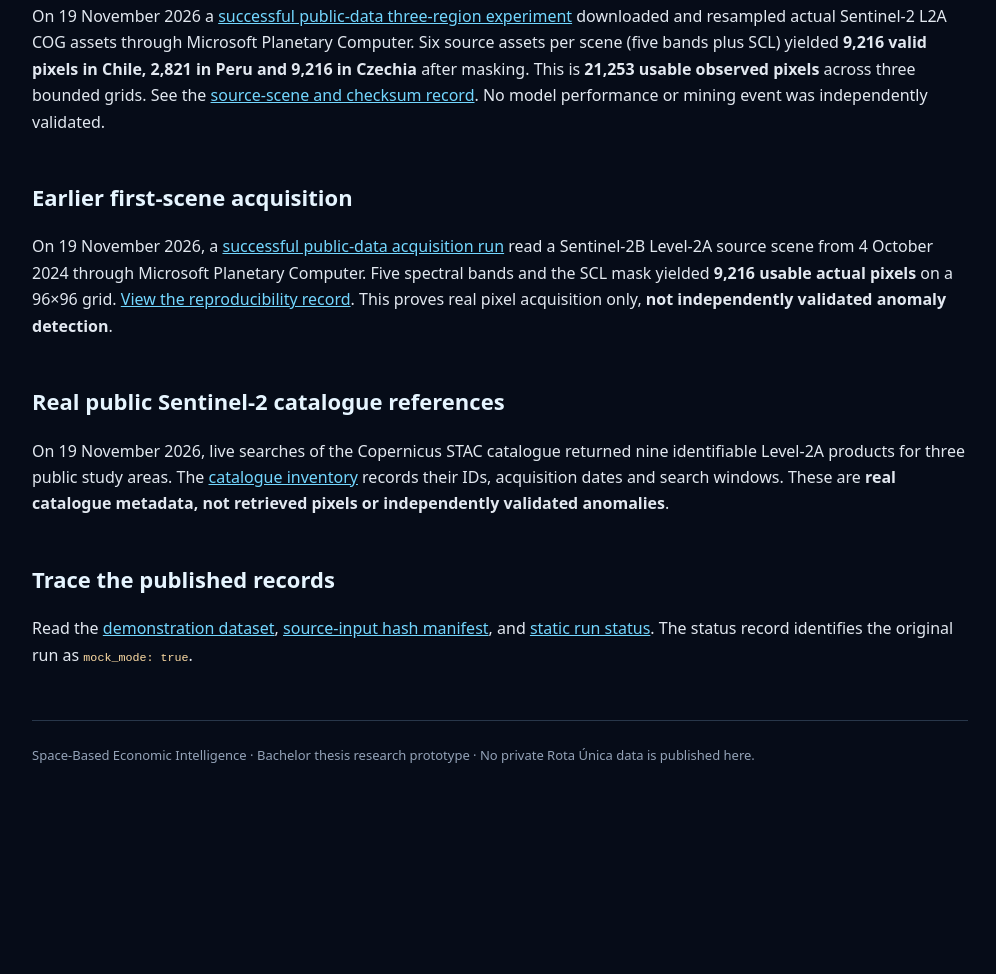
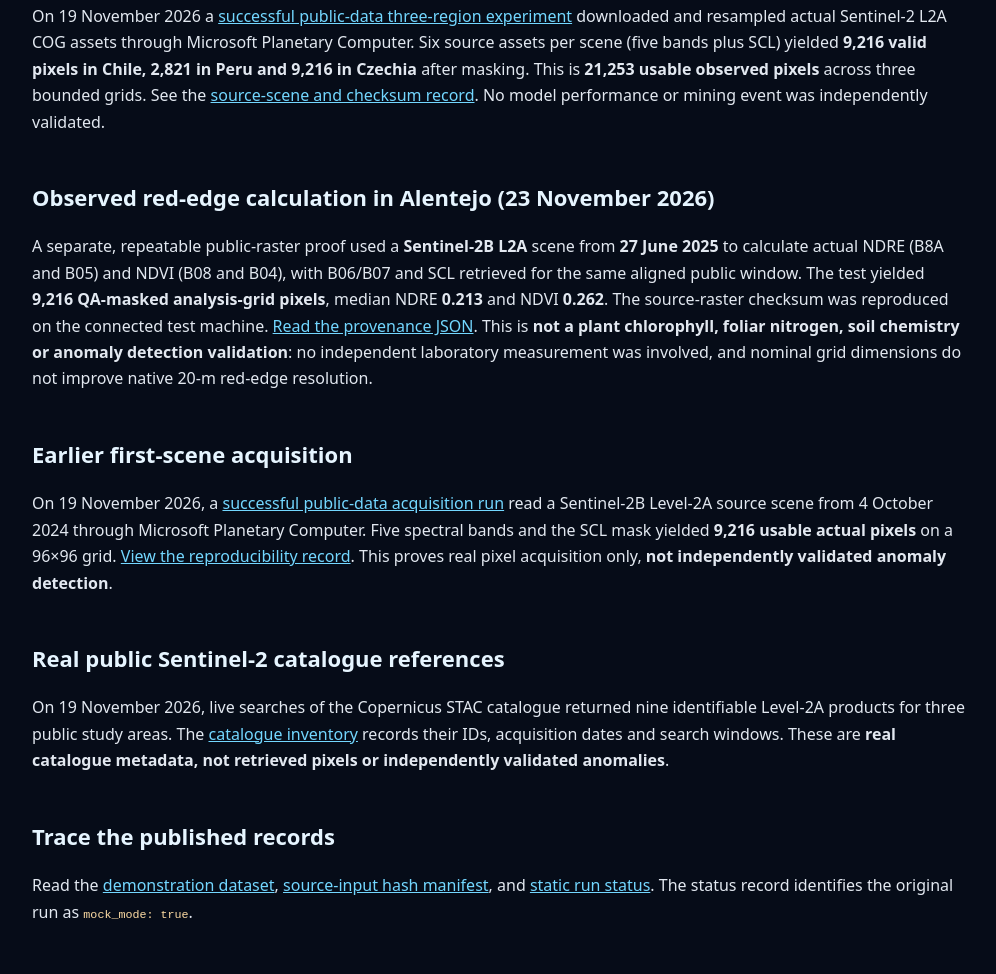
Before and after one commit to Hostilian/tesis, a website: page docs/evidence.html in a window 1280 px wide. Shown: the part 1405-2379 px from the top of the page, without its empty margins (140-1136 px from the left). Before the commit the page ends 2241 px from the top, so only its background shows below. Drawn offline with Linux system fonts and the light colour scheme.

Commit message:
docs(evidence): record independently reproduced public red-edge optical calculation

```diff
--- a/docs/evidence.html
+++ b/docs/evidence.html
@@ -57,6 +57,8 @@
   <p>Earlier draft figures such as F1 = 0.907 and Pearson r = 0.724 are <strong>not accepted as measured results</strong> until their original labeled sample, calculations and evaluation protocol are available and reviewed.</p>
   <h2>Observed Sentinel-2 pixels in all three study regions</h2>
   <p>On 19 November 2026 a <a href="https://github.com/Hostilian/tesis/actions/runs/44639562734">successful public-data three-region experiment</a> downloaded and resampled actual Sentinel-2 L2A COG assets through Microsoft Planetary Computer. Six source assets per scene (five bands plus SCL) yielded <strong>9,216 valid pixels in Chile, 2,821 in Peru and 9,216 in Czechia</strong> after masking. This is <strong>21,253 usable observed pixels</strong> across three bounded grids. See the <a href="data/observed_three_region_proof_20261119.json">source-scene and checksum record</a>. No model performance or mining event was independently validated.</p>
+  <h2>Observed red-edge calculation in Alentejo (23 November 2026)</h2>
+  <p>A separate, repeatable public-raster proof used a <strong>Sentinel-2B L2A</strong> scene from <strong>27 June 2025</strong> to calculate actual NDRE (B8A and B05) and NDVI (B08 and B04), with B06/B07 and SCL retrieved for the same aligned public window. The test yielded <strong>9,216 QA-masked analysis-grid pixels</strong>, median NDRE <strong>0.213</strong> and NDVI <strong>0.262</strong>. The source-raster checksum was reproduced on the connected test machine. <a href="data/observed_alentejo_rededge_20261123.json">Read the provenance JSON</a>. This is <strong>not a plant chlorophyll, foliar nitrogen, soil chemistry or anomaly detection validation</strong>: no independent laboratory measurement was involved, and nominal grid dimensions do not improve native 20-m red-edge resolution.</p>
   <h2>Earlier first-scene acquisition</h2>
   <p>On 19 November 2026, a <a href="https://github.com/Hostilian/tesis/actions/runs/44638768694">successful public-data acquisition run</a> read a Sentinel-2B Level-2A source scene from 4 October 2024 through Microsoft Planetary Computer. Five spectral bands and the SCL mask yielded <strong>9,216 usable actual pixels</strong> on a 96×96 grid. <a href="data/observed_preview_proof_20261119.json">View the reproducibility record</a>. This proves real pixel acquisition only, <strong>not independently validated anomaly detection</strong>.</p>
   <h2>Real public Sentinel-2 catalogue references</h2>
```
